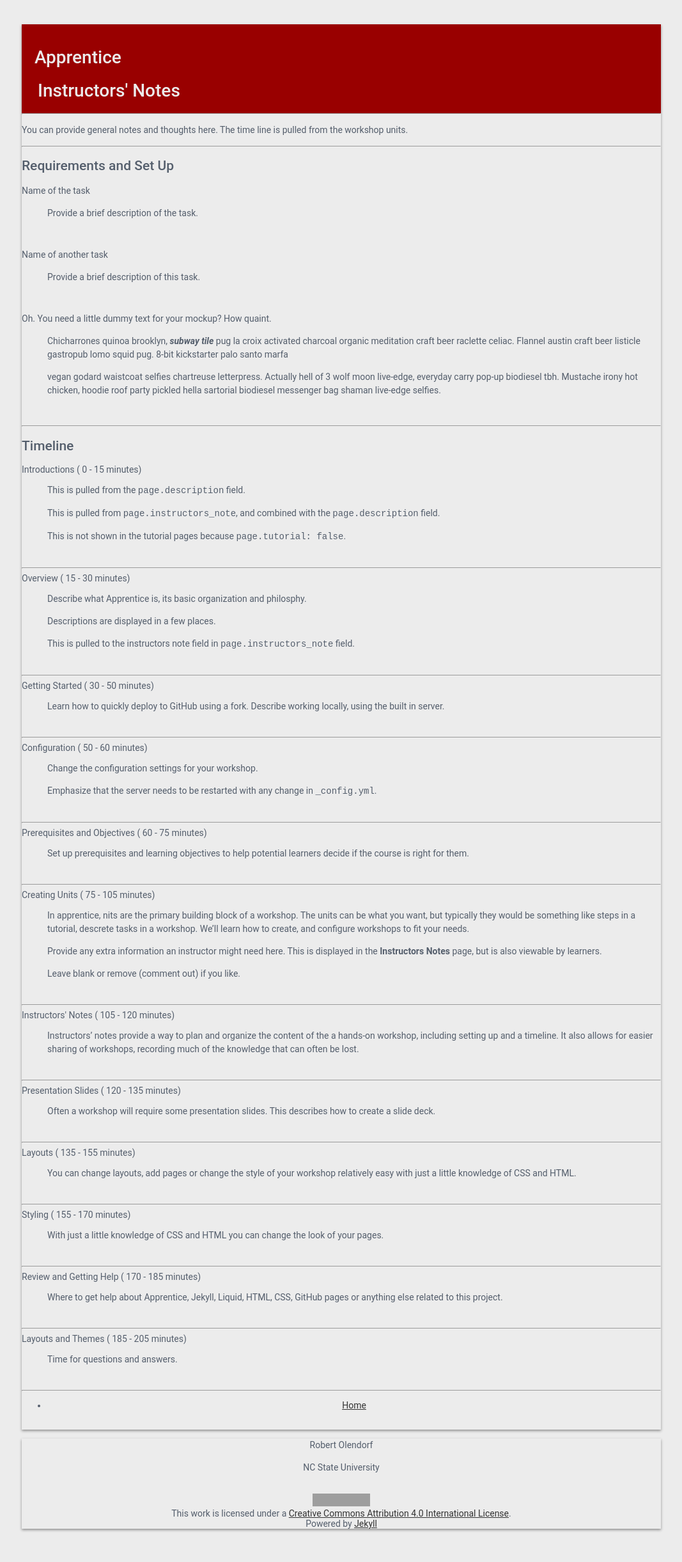
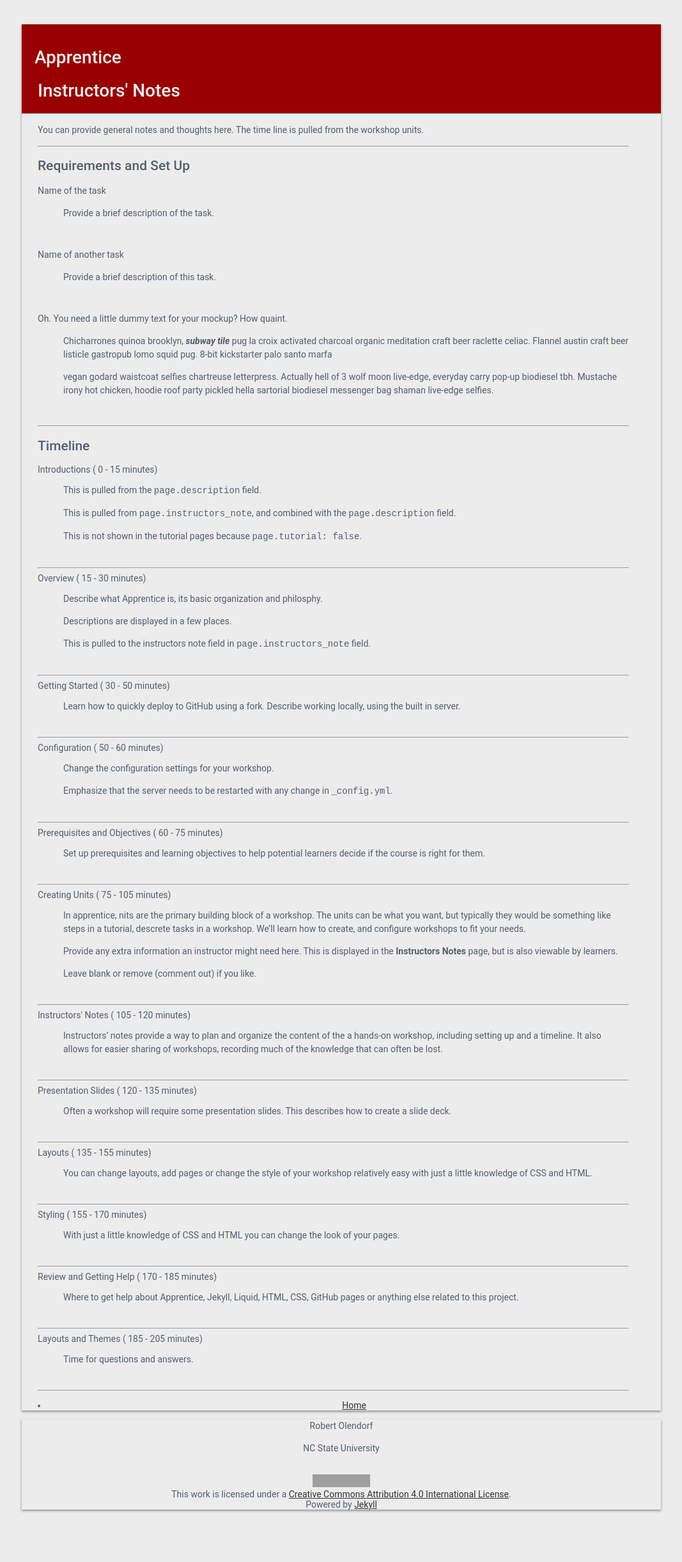
Before and after one commit to NC-State-Libraries-Workshops/ncsu_apprentice, a Jekyll site: the page built from instructors_notes.md, in a window 1280 px wide. Shown: the whole page at 64% size, without its empty margins (106-1173 px from the left). Built offline with Jekyll 4.4.1, drawn with Linux system fonts in a browser that asks for light colours; after the commit the page ends 2412 px from its top, so only the background shows below that; grey boxes are pictures that could not be loaded.

Commit message:
minor css tweaks

```diff
--- a/_layouts/home.html
+++ b/_layouts/home.html
@@ -78,7 +78,7 @@ layout: default
 
   <hr/>
 
-  <div id="navigation">
+  <div id="navigation" class="tutorial-nav">
     <ul>
       <li class="right">
           <a href="{{ sorted_pages.first.url | prepend:site.baseurl }}"> {{sorted_pages.first.title}} --></a>
--- a/_layouts/instructors_notes.html
+++ b/_layouts/instructors_notes.html
@@ -1,7 +1,9 @@
 ---
 layout: default
 ---
-<div>
+
+<article class="post">
+  <div class="post-content">
     {{  content }}
 
 
@@ -50,4 +52,4 @@ layout: default
         </li>
     </ul>
   </div>
-<br/>
+</article>
--- a/_sass/skins/_ncsu.scss
+++ b/_sass/skins/_ncsu.scss
@@ -24,6 +24,7 @@ $smoky-white: #ececec;
 
 .post-content {
     margin-left: 25px;
+    margin-right: 50px;
 }
 
 .site-title {
```
Lines whose indentation alone changed are shown as unchanged.
